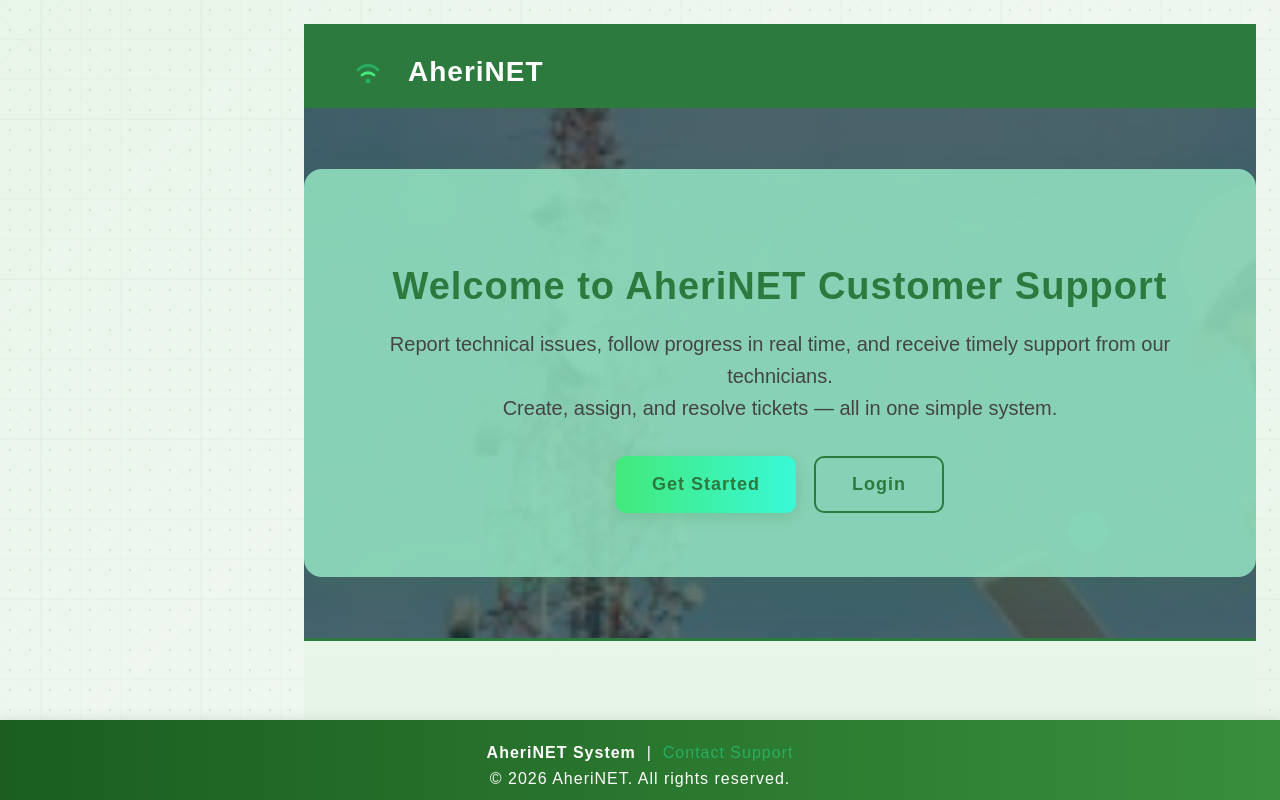
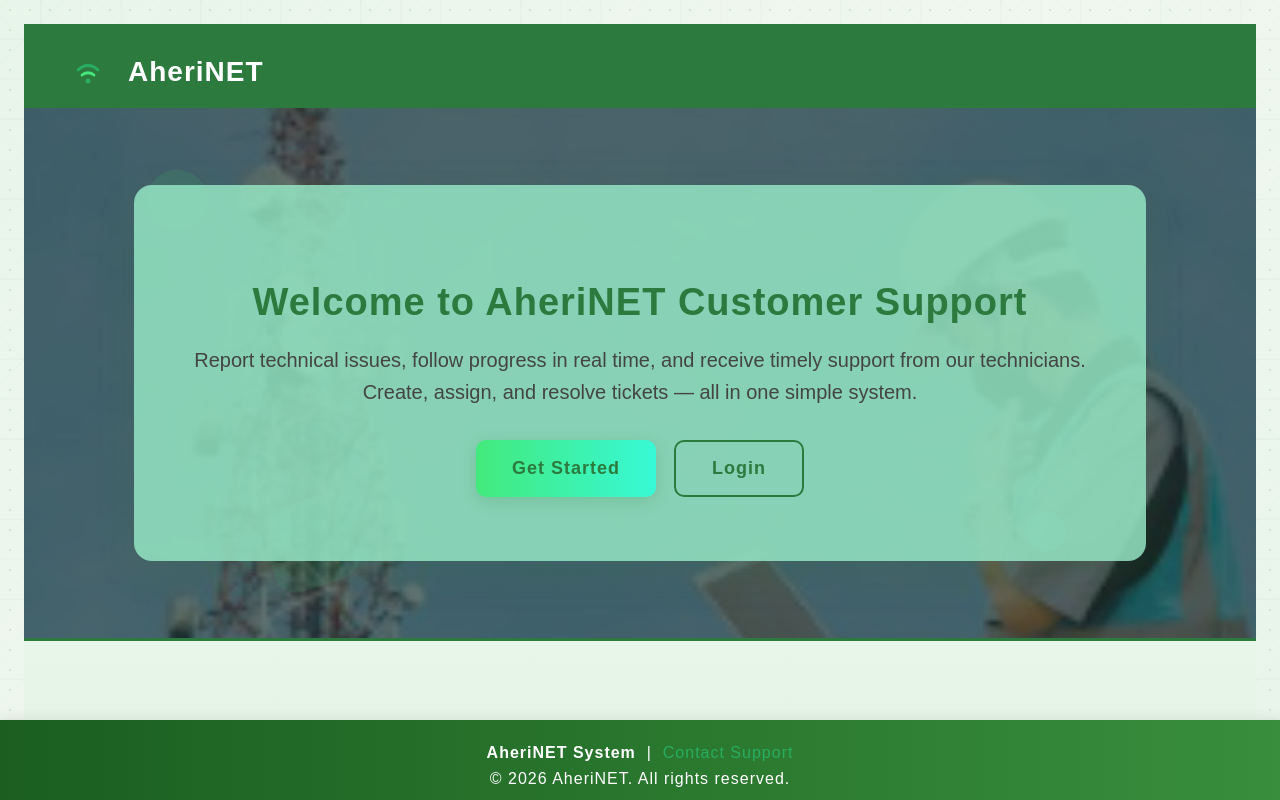
Before and after one commit to Vinn254/aheritickets, a React (Vite) app in the folder frontend/: page / in a window 1280 px wide. Built offline with nearby package versions, Linux system fonts and the light colour scheme.

Commit message:
Fix sidebar - stops before footer, no margin on login/register/landing

```diff
--- a/frontend/src/App.jsx
+++ b/frontend/src/App.jsx
@@ -206,7 +206,7 @@ function App() {
       {/* Main content area */}
       <div style={{
         flex: 1,
-        height: 'calc(100vh - 64px)',
+        minHeight: 'calc(100vh - 64px - 70px)',
         width: '100%',
         boxSizing: 'border-box',
         display: 'flex',
@@ -220,7 +220,7 @@ function App() {
             position: 'fixed',
             left: 0,
             top: 64,
-            height: 'calc(100vh - 64px)',
+            height: 'calc(100vh - 64px - 70px)',
             zIndex: 999,
             backgroundColor: 'rgba(0,0,0,0.5)',
             display: showSidebar ? 'flex' : 'none',
@@ -236,12 +236,12 @@ function App() {
           flex: 1,
           display: 'flex',
           flexDirection: 'column',
-          height: 'calc(100vh - 64px)',
+          minHeight: 'calc(100vh - 64px - 70px)',
           width: '100%',
           maxWidth: '100%',
           overflowX: 'hidden',
           overflowY: 'auto',
-          marginLeft: showSidebar ? 280 : 0,
+          marginLeft: (isAuthenticated && showSidebar && !['/', '/login', '/register', '/forgot-password'].includes(location.pathname)) ? 280 : 0,
           transition: 'margin-left 0.3s ease-in-out, padding 0.3s ease-in-out',
           padding: '24px',
           boxSizing: 'border-box'
```
